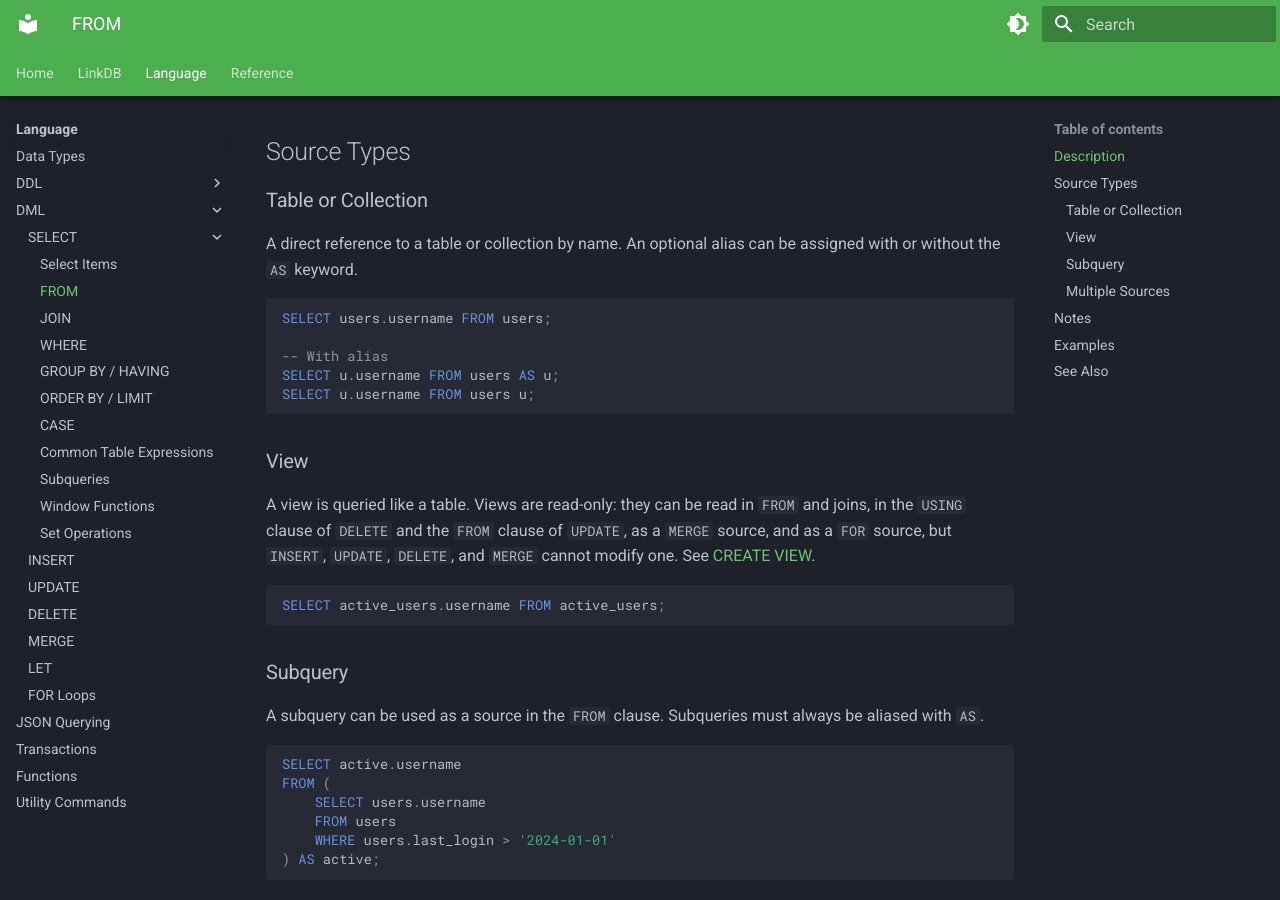
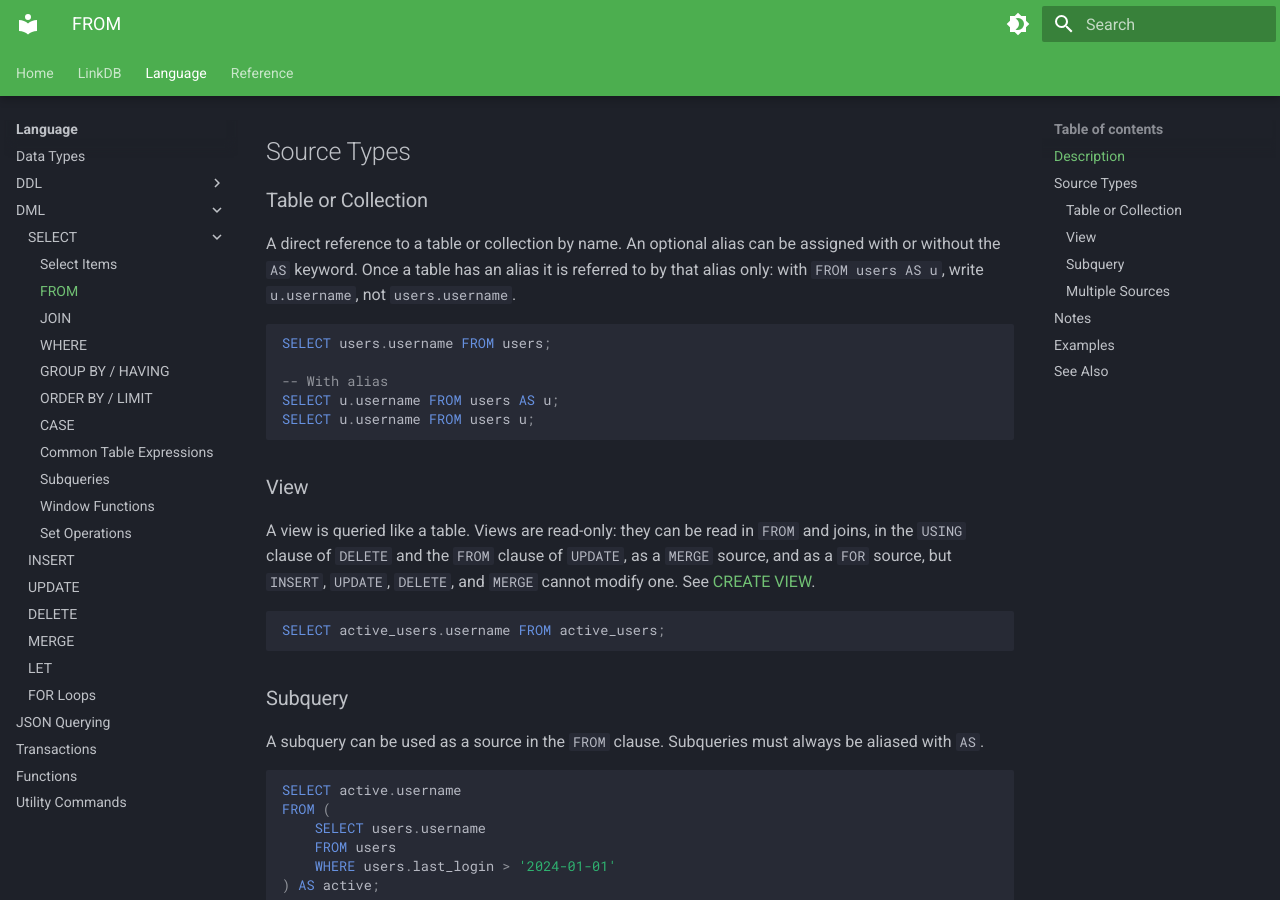
Before and after one commit to linkql/linkdb-docs, an MkDocs documentation site: the page built from docs/language/dml/select/from.md, in a window 1280 px wide and 900 px high, scrolled down 519 px. Built offline with MkDocs 1.6.1 and Material for MkDocs 9.7.7, drawn with Linux system fonts in a browser that asks for light colours.

Commit message:
document that an alias replaces the table name

````diff
--- a/docs/language/dml/select/from.md
+++ b/docs/language/dml/select/from.md
@@ -20,7 +20,8 @@ full join syntax and behavior.
 
 ### Table or Collection
 A direct reference to a table or collection by name. An optional alias can be assigned
-with or without the `AS` keyword.
+with or without the `AS` keyword. Once a table has an alias it is referred to by that
+alias only: with `FROM users AS u`, write `u.username`, not `users.username`.
 
 ```sql
 SELECT users.username FROM users;
````
